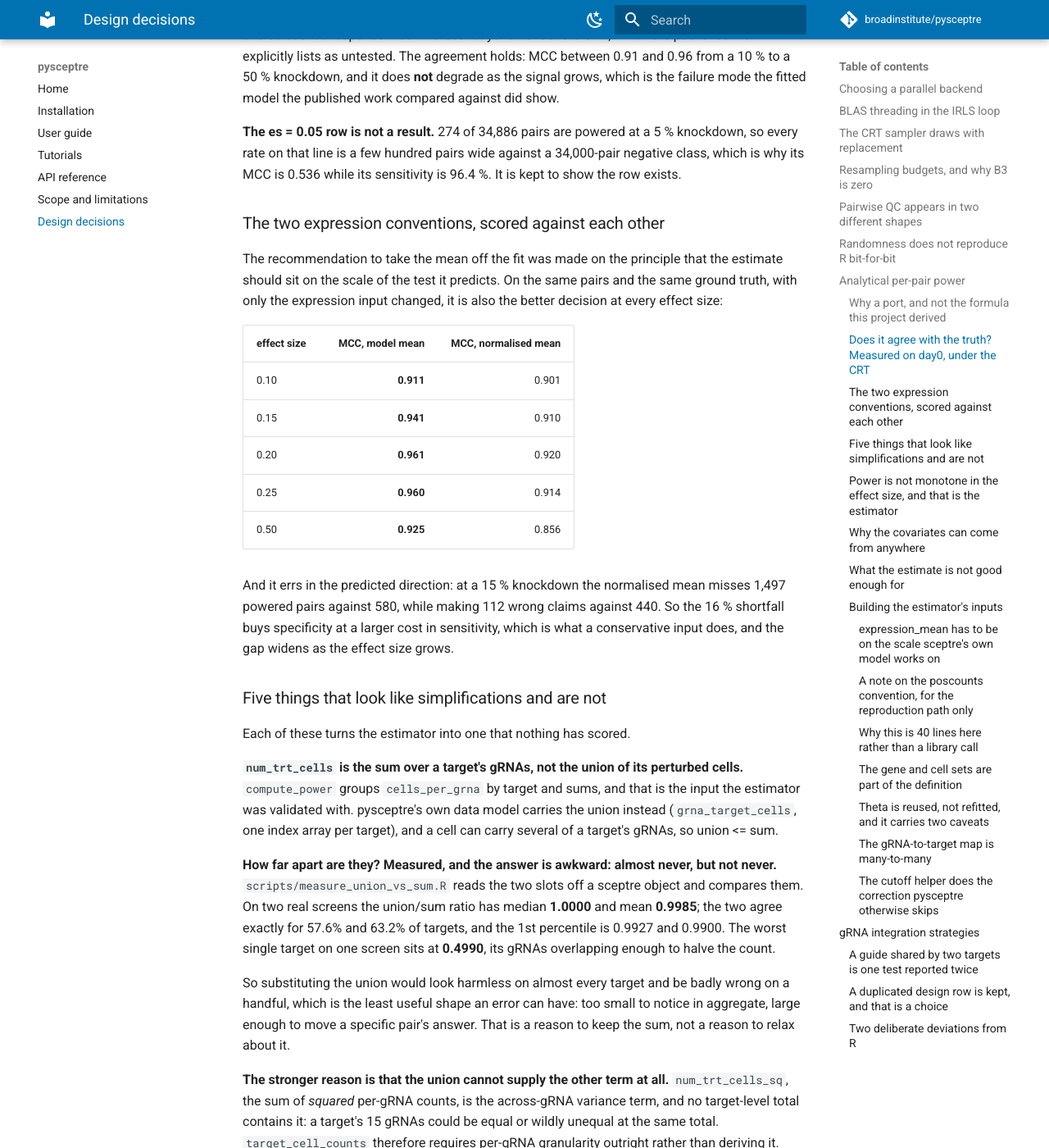
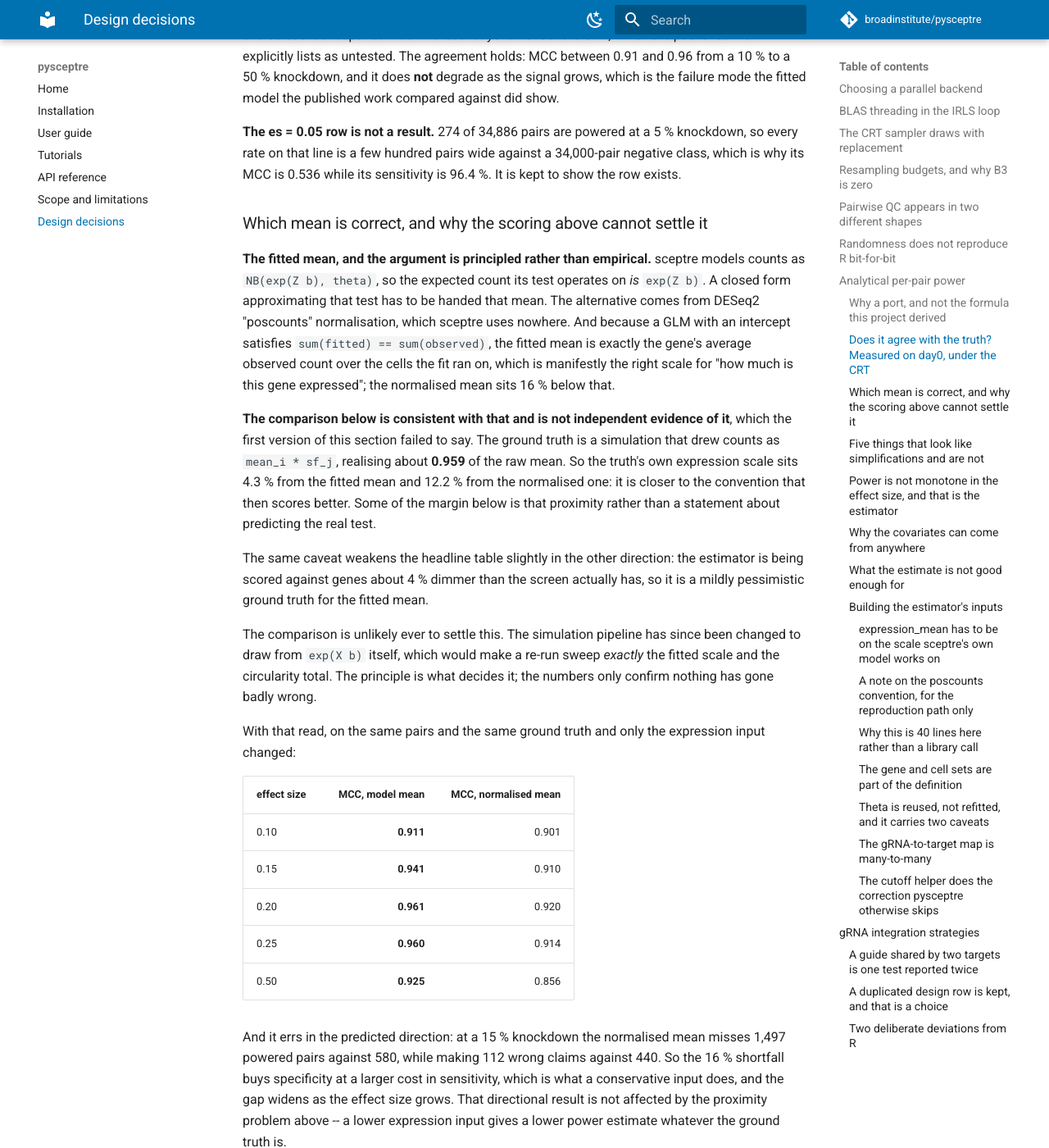
Before and after one commit to broadinstitute/pysceptre, an MkDocs documentation site: the page built from docs/design.md, in a window 1280 px wide and 1400 px high, scrolled down 4841 px. Shown: the whole window at 82% size. Built offline with MkDocs 1.6.1 and Material for MkDocs 9.7.7, drawn with Linux system fonts in a browser that asks for light colours; comment, search, counter and statistics services are not loaded.

Commit message:
FIX an overclaim: the scoring cannot adjudicate between the two means
The section presented the convention comparison as evidence for the default.
It is not, and saying so was the error.

The ground truth is a simulation that drew counts as mean_i * sf_j, realising
about 0.959 of the raw mean. The fitted mean equals the raw mean exactly, so
the truth's own expression scale sits 4.3% from it and 12.2% from the
normalised mean. The convention nearer the truth's scale is the one that then
scores better, partly for that reason rather than because it predicts the real
test better.

What actually decides it is the principle, now stated first: sceptre models
counts as NB(exp(Z b), theta), so the expected count its test operates on IS
exp(Z b), and a closed form approximating that test has to be handed that
mean. The alternative comes from a DESeq2 normalisation sceptre uses nowhere.
And since a GLM with an intercept satisfies sum(fitted) == sum(observed), the
fitted mean is exactly the gene's average observed count, which is plainly the
right scale for how much a gene is expressed.

The comparison is also unlikely ever to settle this: the simulation pipeline
has since been changed to draw from exp(X b), which would make a re-run sweep
exactly the fitted scale and the circularity total.

One caveat cuts the other way and is now recorded: the headline table scores
the estimator against genes about 4% dimmer than the screen has, so it is
mildly pessimistic. And one result survives intact, since it does not depend
on the ground truth's scale: a lower expression input gives a lower power
estimate, so the normalised mean's 1,497 missed pairs against 580, with 112
wrong claims against 440, is a real directional finding.

290 passed.

Co-Authored-By: Claude Opus 5 (1M context) <noreply@anthropic.com>

```diff
--- a/docs/design.md
+++ b/docs/design.md
@@ -218,12 +218,37 @@ failure mode the fitted model the published work compared against did show.
 a 34,000-pair negative class, which is why its MCC is 0.536 while its
 sensitivity is 96.4 %. It is kept to show the row exists.
 
-### The two expression conventions, scored against each other
+### Which mean is correct, and why the scoring above cannot settle it
 
-The recommendation to take the mean off the fit was made on the principle that
-the estimate should sit on the scale of the test it predicts. On the same
-pairs and the same ground truth, with only the expression input changed, it is
-also the better decision at every effect size:
+**The fitted mean, and the argument is principled rather than empirical.**
+sceptre models counts as `NB(exp(Z b), theta)`, so the expected count its test
+operates on *is* `exp(Z b)`. A closed form approximating that test has to be
+handed that mean. The alternative comes from DESeq2 "poscounts"
+normalisation, which sceptre uses nowhere. And because a GLM with an intercept
+satisfies `sum(fitted) == sum(observed)`, the fitted mean is exactly the
+gene's average observed count over the cells the fit ran on, which is
+manifestly the right scale for "how much is this gene expressed"; the
+normalised mean sits 16 % below that.
+
+**The comparison below is consistent with that and is not independent
+evidence of it**, which the first version of this section failed to say. The
+ground truth is a simulation that drew counts as `mean_i * sf_j`, realising
+about **0.959** of the raw mean. So the truth's own expression scale sits
+4.3 % from the fitted mean and 12.2 % from the normalised one: it is closer to
+the convention that then scores better. Some of the margin below is that
+proximity rather than a statement about predicting the real test.
+
+The same caveat weakens the headline table slightly in the other direction:
+the estimator is being scored against genes about 4 % dimmer than the screen
+actually has, so it is a mildly pessimistic ground truth for the fitted mean.
+
+The comparison is unlikely ever to settle this. The simulation pipeline has
+since been changed to draw from `exp(X b)` itself, which would make a re-run
+sweep *exactly* the fitted scale and the circularity total. The principle is
+what decides it; the numbers only confirm nothing has gone badly wrong.
+
+With that read, on the same pairs and the same ground truth and only the
+expression input changed:
 
 | effect size | MCC, model mean | MCC, normalised mean |
 |---|---:|---:|
@@ -237,7 +262,9 @@ And it errs in the predicted direction: at a 15 % knockdown the normalised
 mean misses 1,497 powered pairs against 580, while making 112 wrong claims
 against 440. So the 16 % shortfall buys specificity at a larger cost in
 sensitivity, which is what a conservative input does, and the gap widens as
-the effect size grows.
+the effect size grows. That directional result is not affected by the
+proximity problem above -- a lower expression input gives a lower power
+estimate whatever the ground truth is.
 
 ### Five things that look like simplifications and are not
 
```
Also changed, not shown: CHANGELOG.md (+5 -1 lines).
